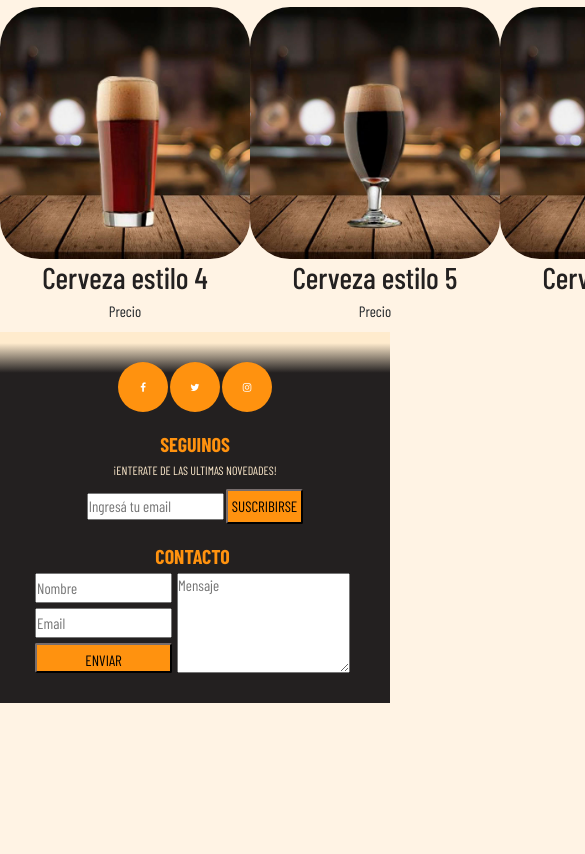
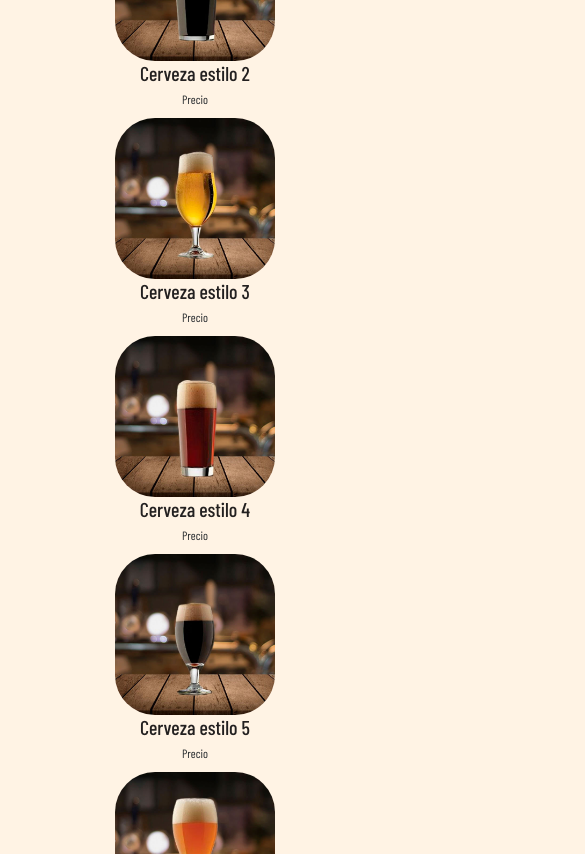
Before and after one commit to Micaela2016/Proyecto-Desarrollo-web-Coderhouse, a website: page tienda.html in a window 390 px wide. Shown: the part 576-1430 px from the top of the page, 585 px wide, since content can reach past the window. Before the commit the page ends 1279 px from the top, so only its background shows below. Drawn offline with nearby package versions, Linux system fonts and the light colour scheme; a web font is replaced by a local one.

Commit message:
Responsive mobile Tienda

```diff
--- a/scss/_imagenes.scss
+++ b/scss/_imagenes.scss
@@ -12,8 +12,9 @@ $anchoImagen: 300px;
 }
 
 .contenidosImagen__img {
-    width: ($anchoImagen/6)*5;
+    width: 100%;
     border-radius:4rem;
+    max-width: ($anchoImagen/6)*5;
 }
 
 .tarjeta__img {
--- a/scss/_mainTienda.scss
+++ b/scss/_mainTienda.scss
@@ -5,40 +5,9 @@
 .contenedor{
     display: grid;
     grid-template-columns: repeat(3,1fr);
-    grid-template-rows: repeat(4,auto);
+    grid-template-rows: repeat(3,auto);
     justify-content: center;
-    grid-gap: 0.7rem;
-}
-
-.contenedorHeader{
-    grid-column-start: 1;
-    grid-column-end: 4;
-}
-
-.contenedorNav{
-    grid-column-start: 1;
-    grid-column-end: 4;
-}
-
-.contenidoFooter{
-    grid-column-start: 1;
-    grid-column-end: 4;
-}
-
-.contenedorMain{
-    display: grid;
-    grid-column-start: 1;
-    grid-column-end: 4;
-    grid-template-columns: repeat(3,1fr);
-    grid-template-rows: repeat(3,auto);
-}
-
-.contenidoPortada{
-    grid-column-start: 1;
-    grid-column-end: 4;
-    width: 50%;
-    max-width: 500px;
-    margin: 0 auto;
+    align-items: center;
 }
 
 .contenidosImagen{
@@ -47,7 +16,6 @@
 
 .contenidosImagen__parrafo{
     font-size: 1.5rem;
-    transform: translateX(2);
     font-family: 'Barlow Condensed', sans-serif;
     font-weight: 400;
 }
--- a/scss/_responsive.scss
+++ b/scss/_responsive.scss
@@ -70,13 +70,30 @@
         font-size: 1.2rem;
     }
 
+    /*-- MainTienda--*/
+    .contenedor{
+        grid-template-columns: 320px;
+        grid-template-rows: repeat(6,auto);
+        justify-content: center;
+        align-items: center;
+    }
+
+    .contenidosImagen{
+        text-align: center;
+    }
+
+    .contenidosImagen__img {
+        width: 50%;
+        border-radius:4rem;
+    }
+
+
     /*-- Footer--*/
     footer {
         grid-template-rows: auto auto auto;
         grid-template-columns: 320px;
         justify-content: center;
         align-items: center;
-
     }
 
     .footer__redes {
@@ -127,13 +144,21 @@
         font-size: 1.5rem;
     }
 
-      .footer__contacto #emailContacto{
+    .footer__contacto #emailContacto{
 
-        font-size: 1.5rem;
-      }
+        font-size: 1.2rem;
+    }
 
-      .footer__contacto textarea{
+    .footer__contacto textarea{
 
-        font-size: 1.5rem;
-      }
+        font-size: 1.2rem;
+    }
+
+    .contenidosImagen__parrafo{
+        font-size: 1.2rem;
+    }
+
+    .contenidosImagen__titulo{
+        font-size: 2rem;
+    }
 }
--- a/tienda.html
+++ b/tienda.html
@@ -57,11 +57,11 @@
     </header>
 
     <!--Comienza el main-->
-    <main class="contenedorMain">
-        <div class="contenidoPortada title">
+    <main>
+        <div class="title">
             <h1>TIENDA</h1>
         </div>
-
+        <div class="contenedor">
             <div class="contenidosImagen">
                 <img src="img/cerveza-estilo1.jpg" class="contenidosImagen__img">
                 <h4 class="contenidosImagen__titulo">Cerveza estilo 1</h4>
@@ -77,7 +77,7 @@
             <div class="contenidosImagen">
                 <img src="img/cerveza-estilo3.jpg" class="contenidosImagen__img">
                 <h4 class="contenidosImagen__titulo">Cerveza estilo 3</h4>
-            <p>Precio</p>
+                <p class="contenidosImagen__parrafo">Precio</p>
             </div>
 
             <div class="contenidosImagen">
@@ -97,6 +97,8 @@
                 <h4 class="contenidosImagen__titulo">Cerveza estilo 6</h4>
                 <p class="contenidosImagen__parrafo">Precio</p>
             </div>
+        </div>
+
     </main>
 
     <!--Comienza el footer-->
```
Also changed, not shown: css/main.css. Lines whose indentation alone changed are shown as unchanged.
